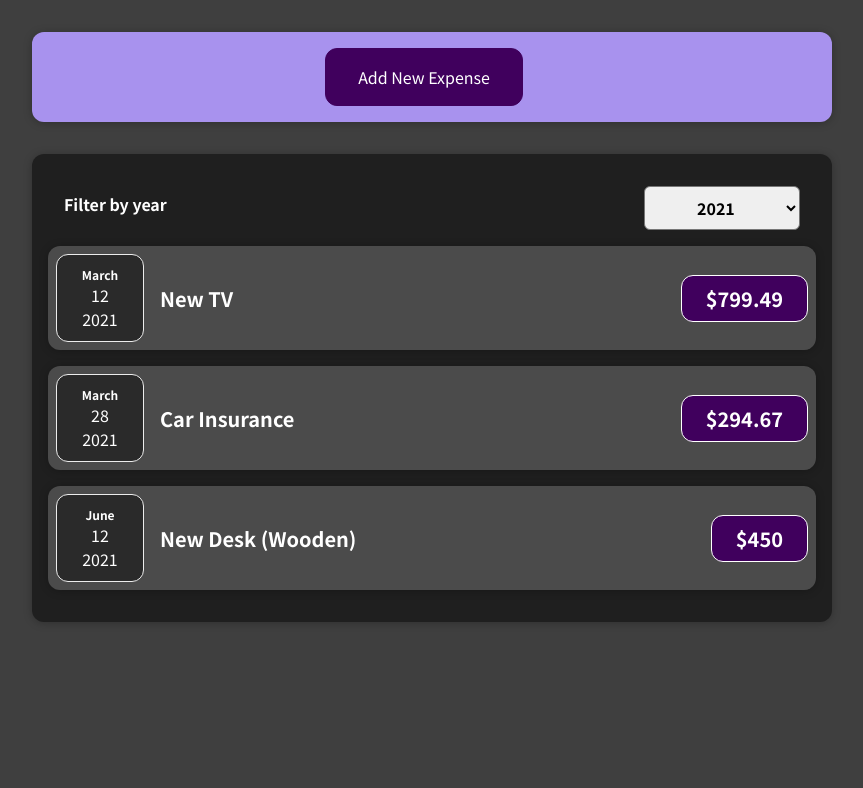
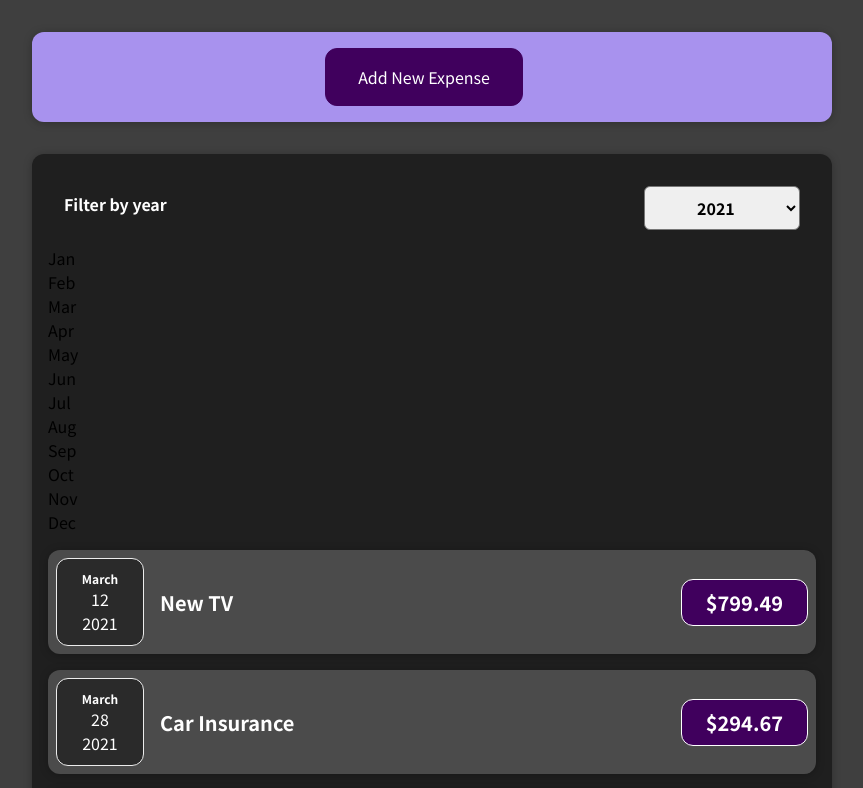
Before and after one commit to Dakota-Leonard/expense-tracker, a React (Create React App) app: page / in a window 1280 px wide. Shown: the top 788 px of the page, without its empty margins (208-1071 px from the left). Built offline with nearby package versions, Linux system fonts and the light colour scheme.

Commit message:
Add ExpenesChart to Expenses component for rendering

```diff
--- a/src/components/Expenses/Expenses.js
+++ b/src/components/Expenses/Expenses.js
@@ -2,6 +2,7 @@ import React, { useState } from 'react';
 import ExpensesList from './ExpensesList';
 import Card from '../UI/Card';
 import ExpensesFilter from './ExpensesFilter';
+import ExpensesChart from './ExpensesChart';
 import './Expenses.css';
 
 const Expenses = props => {
@@ -24,6 +25,7 @@ const Expenses = props => {
   return (
     <Card className="expenses">
       <ExpensesFilter selected={filterYear} onFilterExpense={onFilterExpense} />
+      <ExpensesChart expenes={filterExpenses} />
       <ExpensesList items={filterExpenses} />
     </Card>
   );
```
